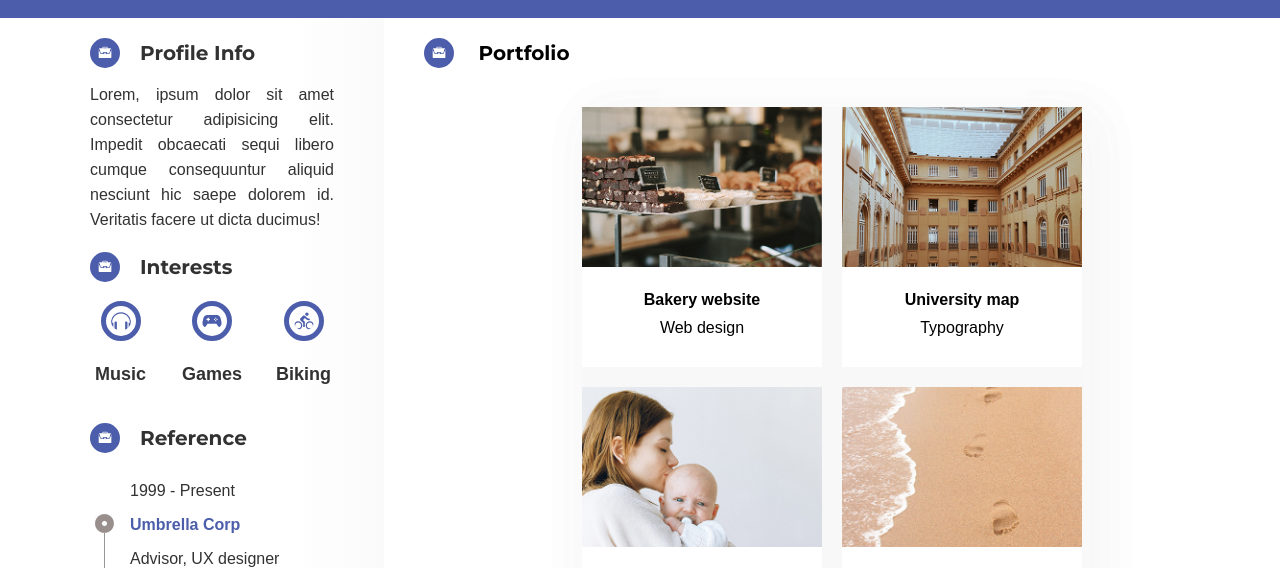
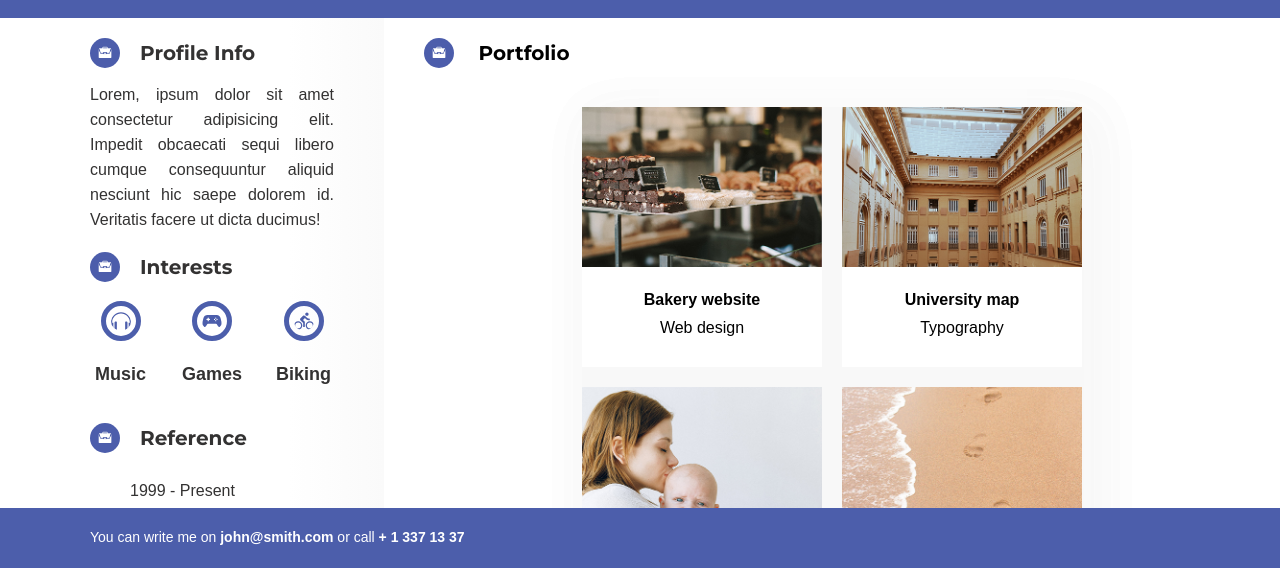
Before and after one commit to PSJIM/html-css-task, a plain HTML site: page index.html in a window 1280 px wide. Shown: the part 232-800 px from the top of the page. Drawn offline with Linux system fonts and the light colour scheme.

Commit message:
fix: sticky footer - it will now be always at the bottom

```diff
--- a/index.html
+++ b/index.html
@@ -10,7 +10,7 @@
     <title>Lorem Ipsum Portfolio</title>
     <style>
         /* display width warning */
-        @media (max-width: 1000px) {
+        @media (max-width: 1050px) {
             header,
             .pageContainer,
             footer{
@@ -179,7 +179,7 @@
         You can write me on <a href="mailto:john@smith.com">john@smith.com</a> or call <a href="callto:+13371337">+ 1 337 13 37</a>
     </footer>
     <div class="displayWarning">
-        This site doesn't work with screens below 1000 px in width (yet!)
+        This site doesn't work with screens below 1050 px in width (yet!)
     </div>
 </body>
 </html>
--- a/style.css
+++ b/style.css
@@ -84,12 +84,14 @@ a:hover{
     padding-right: 15px;
 }
 .pageContainer{
-    height: 1100px;
+    height: calc(100vh-290px);
+    min-height: 1100px;
 }
 aside{
     background: rgb(255,255,255);
     background: linear-gradient(90deg, rgba(255,255,255,1) 75%, rgba(250,250,250,1) 100%);
-    height: 1100px;
+    height: calc(100vh-290px);
+    min-height: 1100px;
     width: 30%;
     float: left;
     color: #333232;
@@ -180,7 +182,8 @@ main{
     position: absolute;
     left: 30%;
     width: 70%;
-    height: 1000px;
+    height: calc(100vh-290px);
+    min-height: 1100px;
     text-align: center;
 }
 .portfolioTitleContainer{
@@ -226,14 +229,17 @@ main{
     float: right;
 }
 footer{
-    height: 70px;
+    height: 40px;
     background-color: #4c5eab;
     font-family: "open-sans", sans-serif;
     color: white;
     font-size: 14px;
     line-height: 18px;
-    padding-top: 50px;
+    padding-top: 20px;
     padding-left: 90px;
+    position: fixed;
+    bottom: 0px;
+    width: 100vw;
 }
 .displayWarning{
     display:none;
```
